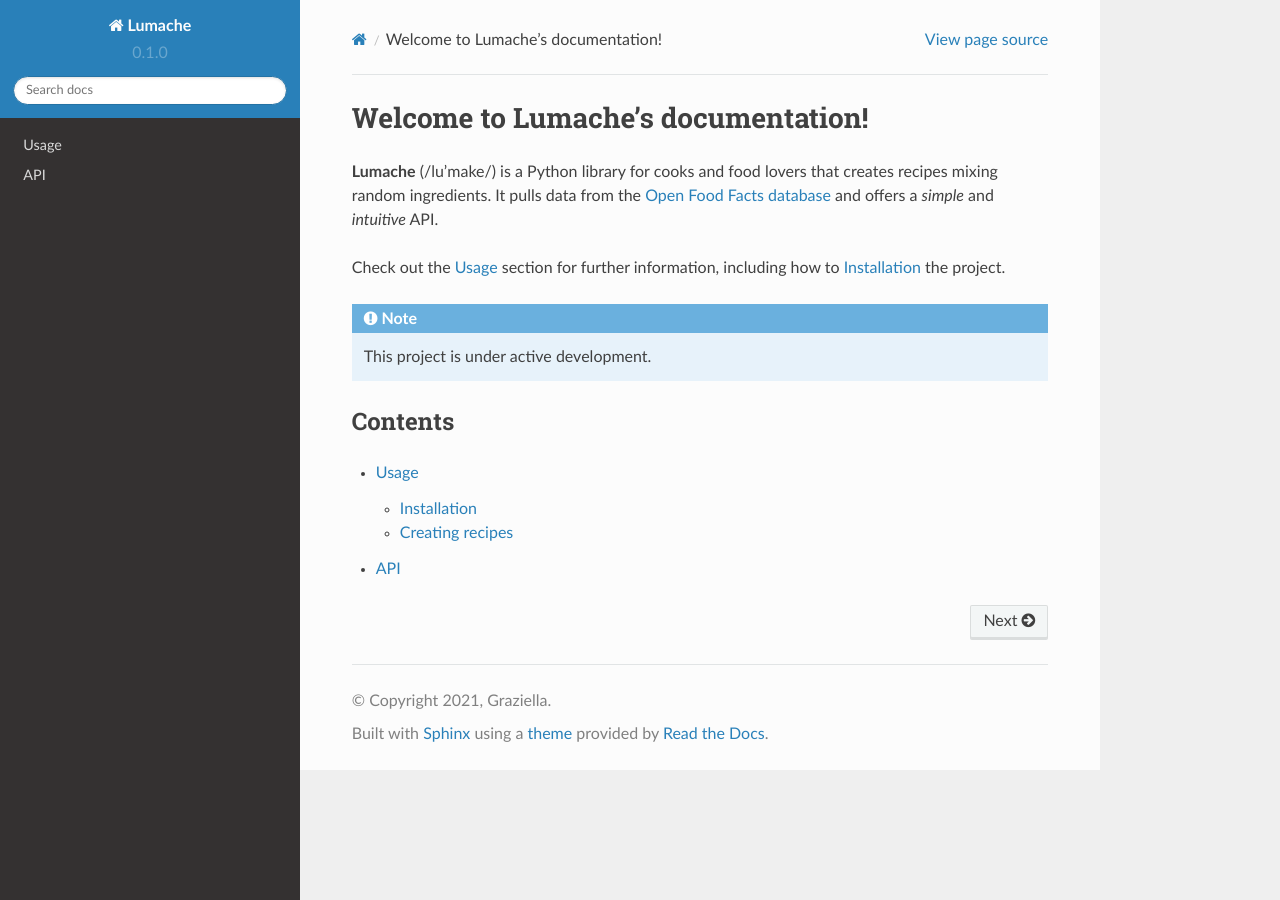
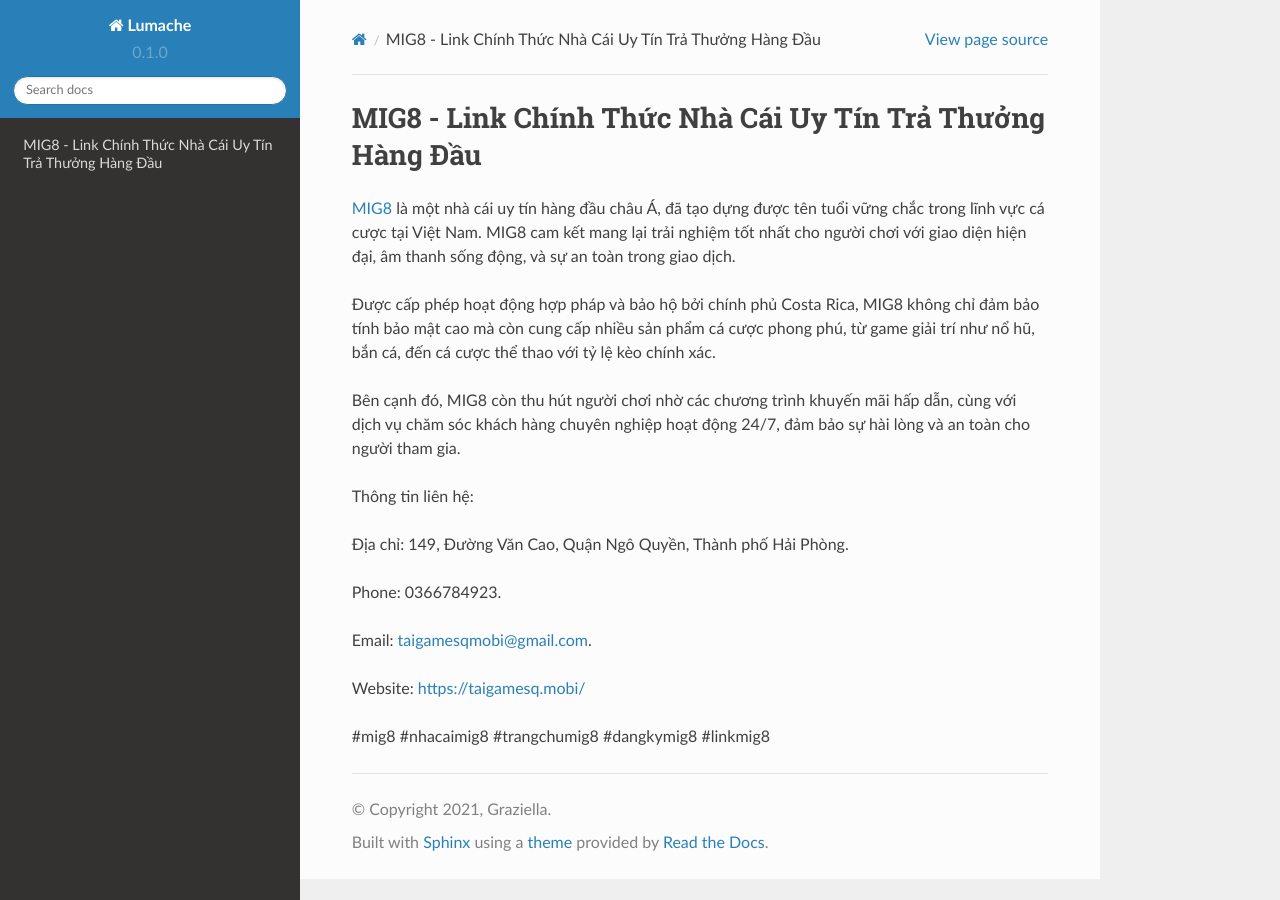
Before and after one commit to luongchanvien962/mig8sqmobi, a Sphinx documentation site: the page built from docs/source/index.rst, in a window 1280 px wide. Built offline with Sphinx 7.4.7 and the Read the Docs theme 2.0.0, drawn with Linux system fonts in a browser that asks for light colours.

Commit message:
Update index.rst

```diff
--- a/docs/source/index.rst
+++ b/docs/source/index.rst
@@ -1,22 +1,20 @@
-Welcome to Lumache's documentation!
+MIG8 - Link Chính Thức Nhà Cái Uy Tín Trả Thưởng Hàng Đầu
 ===================================
 
-**Lumache** (/lu'make/) is a Python library for cooks and food lovers
-that creates recipes mixing random ingredients.
-It pulls data from the `Open Food Facts database <https://world.openfoodfacts.org/>`_
-and offers a *simple* and *intuitive* API.
+`MIG8 <https://taigamesq.mobi/>`_ là một nhà cái uy tín hàng đầu châu Á, đã tạo dựng được tên tuổi vững chắc trong lĩnh vực cá cược tại Việt Nam. MIG8 cam kết mang lại trải nghiệm tốt nhất cho người chơi với giao diện hiện đại, âm thanh sống động, và sự an toàn trong giao dịch.
 
-Check out the :doc:`usage` section for further information, including
-how to :ref:`installation` the project.
+Được cấp phép hoạt động hợp pháp và bảo hộ bởi chính phủ Costa Rica, MIG8 không chỉ đảm bảo tính bảo mật cao mà còn cung cấp nhiều sản phẩm cá cược phong phú, từ game giải trí như nổ hũ, bắn cá, đến cá cược thể thao với tỷ lệ kèo chính xác.
 
-.. note::
+Bên cạnh đó, MIG8 còn thu hút người chơi nhờ các chương trình khuyến mãi hấp dẫn, cùng với dịch vụ chăm sóc khách hàng chuyên nghiệp hoạt động 24/7, đảm bảo sự hài lòng và an toàn cho người tham gia.
 
-   This project is under active development.
+Thông tin liên hệ:
 
-Contents
---------
+Địa chỉ: 149, Đường Văn Cao, Quận Ngô Quyền, Thành phố Hải Phòng.
 
-.. toctree::
+Phone: 0366784923.
 
-   usage
-   api
+Email: taigamesqmobi@gmail.com.
+
+Website: https://taigamesq.mobi/
+
+#mig8 #nhacaimig8 #trangchumig8 #dangkymig8 #linkmig8
```
